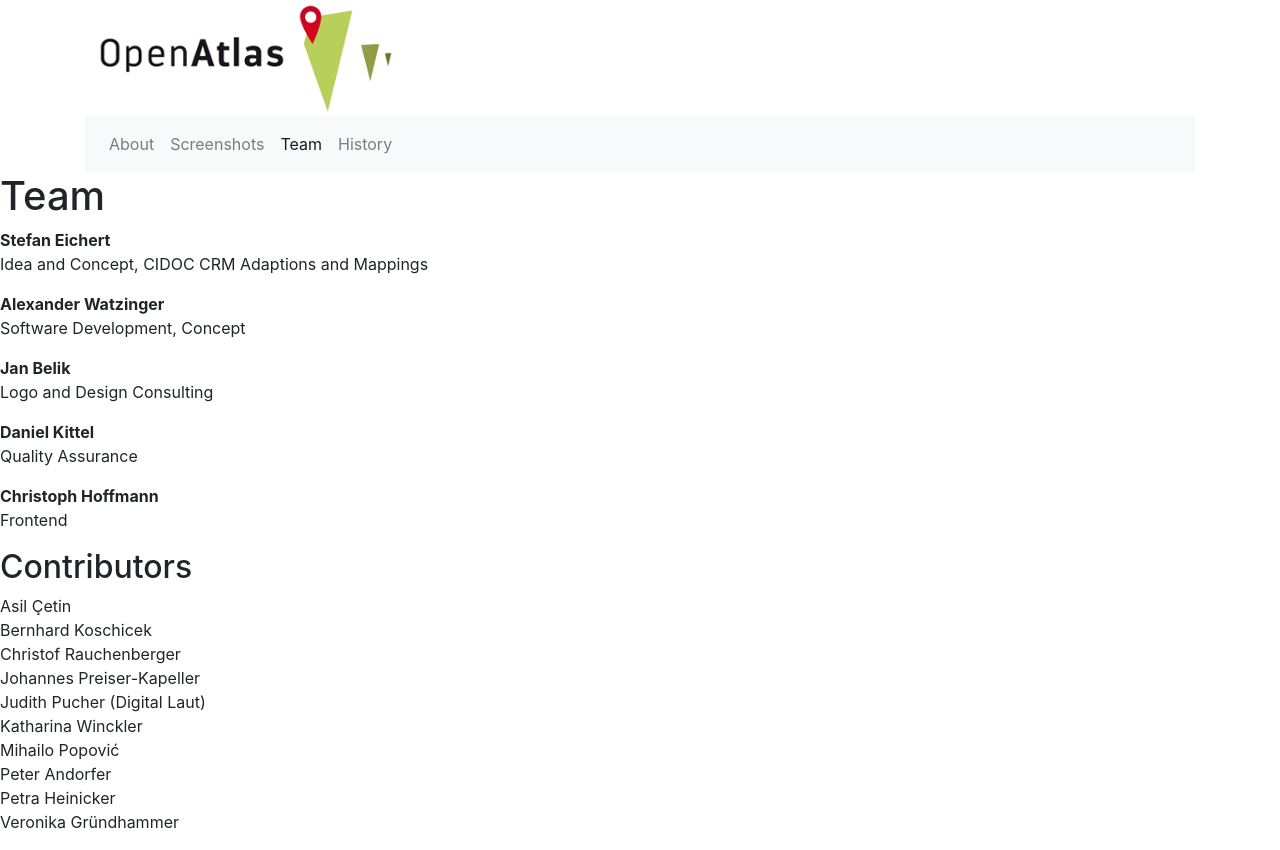
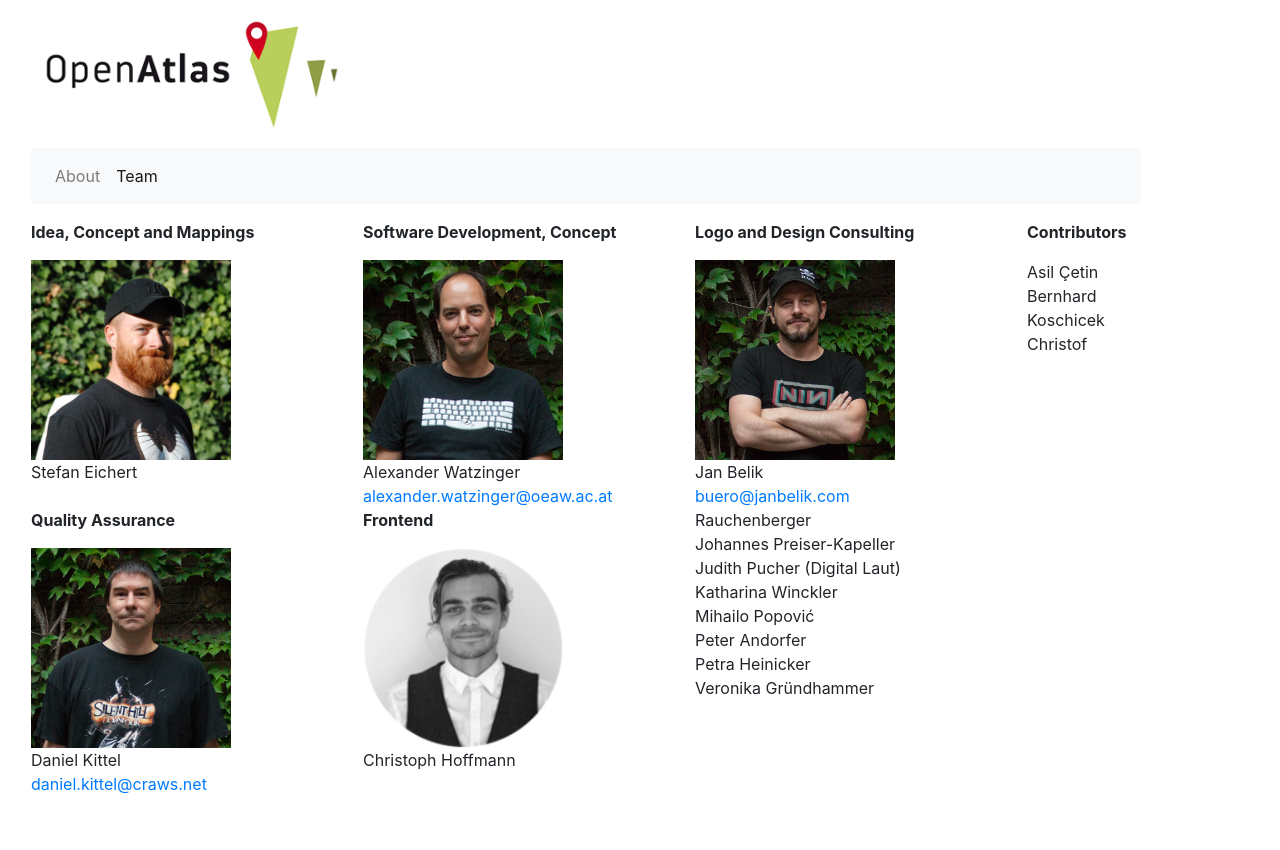
Before and after one commit to craws/OpenAtlas-Website, a Flask app: page /team in a window 1280 px wide. After the commit the page ends 794 px from the top, so only its background shows below. Run offline with Flask 2, Linux system fonts and the light colour scheme; parts of the project's set-up code (start-up, migrations or seed data) failed here and were passed over; some libraries are stand-ins or nearby versions.

Commit message:
Basic content for about, team images

```diff
--- a/openatlas_website/static/css/style.css
+++ b/openatlas_website/static/css/style.css
@@ -1,3 +1,22 @@
 .container {
     margin: 1em;
 }
+
+#team {
+    clear: both;
+}
+
+#team div p {
+    font-weight: bold;
+}
+
+#team > div > div {
+    margin: 0 0.5em 0 0;
+    float: left;
+    width: 324px;
+}
+
+#team img {
+    width: 200px;
+    height: 200px;
+}
--- a/openatlas_website/templates/history.html
+++ /dev/null
@@ -1,5 +0,0 @@
-{% extends "layout.html" %}
-{% block content %}
-    <h1>{{ _('history')|uc_first }}</h1>
-    <p>{{ history }}</p>
-{% endblock %}
--- a/openatlas_website/templates/layout.html
+++ b/openatlas_website/templates/layout.html
@@ -11,6 +11,7 @@
     <link rel="mask-icon" href="/static/safari-pinned-tab.svg" />
     <title>OpenAtlas</title>
     <link rel="stylesheet" href="/static/vendor/bootstrap-4.3.1/css/bootstrap.min.css">
+    <link rel="stylesheet" href="/static/css/style.css">
     <!-- script src="/static/vendor/bootstrap-4.3.1/js/bootstrap.min.js"></script -->
 </head>
 <body>
--- a/openatlas_website/templates/screenshots.html
+++ /dev/null
@@ -1,5 +0,0 @@
-{% extends "layout.html" %}
-{% block content %}
-    <h1>{{ _('history')|uc_first }}</h1>
-    <p>{{ history }}</p>
-{% endblock %}
--- a/openatlas_website/templates/team.html
+++ b/openatlas_website/templates/team.html
@@ -1,27 +1,40 @@
 {% extends "layout.html" %}
 {% block content %}
-    <h1>Team</h1>
-    <p>
-        <strong>Stefan Eichert</strong><br />
-        Idea and Concept, CIDOC CRM Adaptions and Mappings
-    </p>
-    <p>
-        <strong>Alexander Watzinger</strong><br />
-        Software Development, Concept
-    </p>
-    <p>
-        <strong>Jan Belik</strong><br />
-        Logo and Design Consulting
-    </p>
-    <p>
-        <strong>Daniel Kittel</strong><br />
-        Quality Assurance
-    </p>
-    <p>
-        <strong>Christoph Hoffmann</strong><br />
-        Frontend
-    </p>
-    <h2>Contributors</h2>
+    <div class="container">
+        <div id="team">
+            <div>
+                <div>
+                    <p>Idea, Concept and Mappings</p>
+                    <img src="/static/images/team/stefan.jpg" alt="Stefan" /><br />
+                    Stefan Eichert<br />
+                </div>
+                <div>
+                    <p>Software Development, Concept</p>
+                    <img src="/static/images/team/alex.png" alt="Alex" /><br />
+                    Alexander Watzinger<br />
+                    <a class="email" href="mailto:alexander.watzinger@oeaw.ac.at">alexander.watzinger@oeaw.ac.at</a>
+                </div>
+                <div>
+                    <p>Logo and Design Consulting</p>
+                    <img src="/static/images/team/jan.png" alt="Jan" /><br />
+                    Jan Belik<br/>
+                    <a class="email" href="mailto:buero@janbelik.com">buero@janbelik.com</a>
+                </div>
+                <div>
+                    <p>Quality Assurance</p>
+                    <img src="/static/images/team/daniel.png" alt="Daniel" /><br />
+                    Daniel Kittel<br/>
+                    <a class="email" href="mailto:daniel.kittel@craws.net">daniel.kittel@craws.net</a>
+                </div>
+                <div>
+                    <p>Frontend</p>
+                    <img src="/static/images/team/christoph.png" alt="Daniel" /><br />
+                    Christoph Hoffmann<br/>
+                </div>
+            </div>
+        </div>
+
+        <p style="font-weight: bold">Contributors</p>
         <p>
             Asil Çetin<br />
             Bernhard Koschicek<br />
@@ -34,4 +47,5 @@
             Petra Heinicker<br />
             Veronika Gründhammer<br />
         </p>
+    </div>
 {% endblock %}
--- a/openatlas_website/util/filters.py
+++ b/openatlas_website/util/filters.py
@@ -40,7 +40,7 @@ def display_menu(self, origin):
     """ Returns html with the menu and mark appropriate item as selected."""
     html = ''
     selected = origin.view_name if origin else ''
-    items = ['about', 'screenshots', 'team', 'history']
+    items = ['about', 'team']
     for item in items:
         if selected:
             active = 'active' if item == selected else ''
--- a/openatlas_website/views/index.py
+++ b/openatlas_website/views/index.py
@@ -9,19 +9,9 @@ def about():
     return render_template('about.html')
 
 
-@app.route('/screenshots')
-def screenshots():
-    return render_template('screenshots.html')
-
-
 @app.route('/team')
 def team():
     return render_template('team.html')
-
-
-@app.route('/history')
-def history():
-    return render_template('history.html')
 
 
 @app.errorhandler(403)
```
Also changed, not shown: openatlas_website/templates/about.html (+21 -5 lines), openatlas_website/tests/test_website.py (+1 -0 lines), openatlas_website/static/images/team/alex.png (added), openatlas_website/static/images/team/christof.png (added), openatlas_website/static/images/team/christoph.png (added), openatlas_website/static/images/team/daniel.png (added), openatlas_website/static/images/team/jan.png (added), openatlas_website/static/images/team/stefan.jpg (added). Lines whose indentation alone changed are shown as unchanged.
